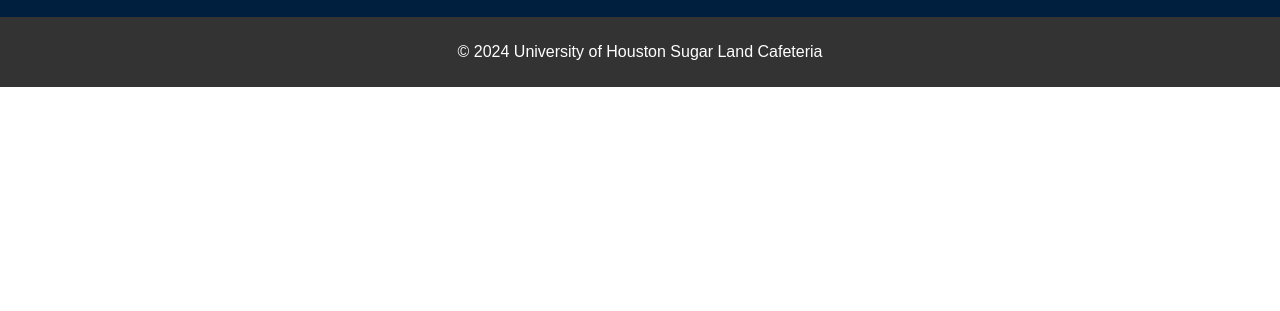
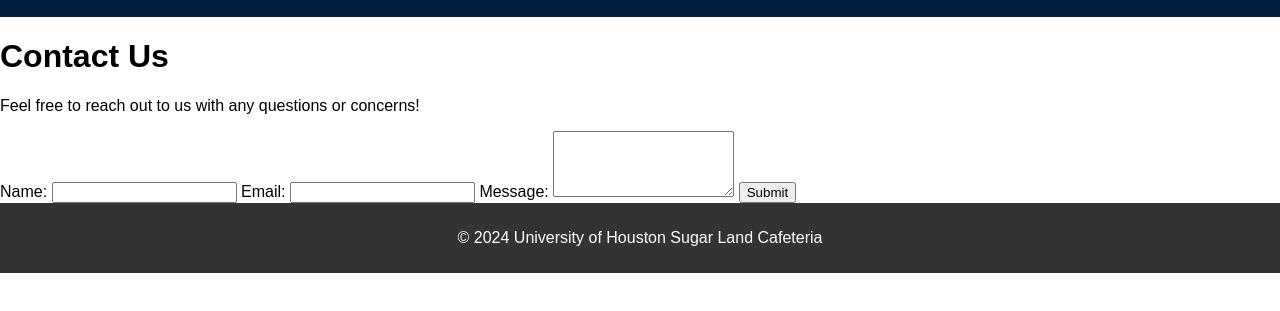
Before and after one commit to CIS-Spring-2024/cis2336-assignment4-TahabM, a website: page contact.html in a window 1280 px wide. Shown: the part 127-438 px from the top of the page. Drawn offline with Linux system fonts and the light colour scheme.

Commit message:
assignment

```diff
--- a/contact.html
+++ b/contact.html
@@ -22,6 +22,23 @@
         </nav>
     </header>
 
+    <div class="contact-container">
+        <h1>Contact Us</h1>
+        <p>Feel free to reach out to us with any questions or concerns!</p>
+        <form action="submit-contact-form" method="POST">
+            <label for="name">Name:</label>
+            <input type="text" id="name" name="name" required>
+
+            <label for="email">Email:</label>
+            <input type="email" id="email" name="email" required>
+
+            <label for="message">Message:</label>
+            <textarea id="message" name="message" rows="4" required></textarea>
+
+            <button type="submit">Submit</button>
+        </form>
+    </div>
+
     <footer>
         <p>&copy; 2024 University of Houston Sugar Land Cafeteria</p>
     </footer>
```
Also changed, not shown: server.js (+8 -7 lines).
